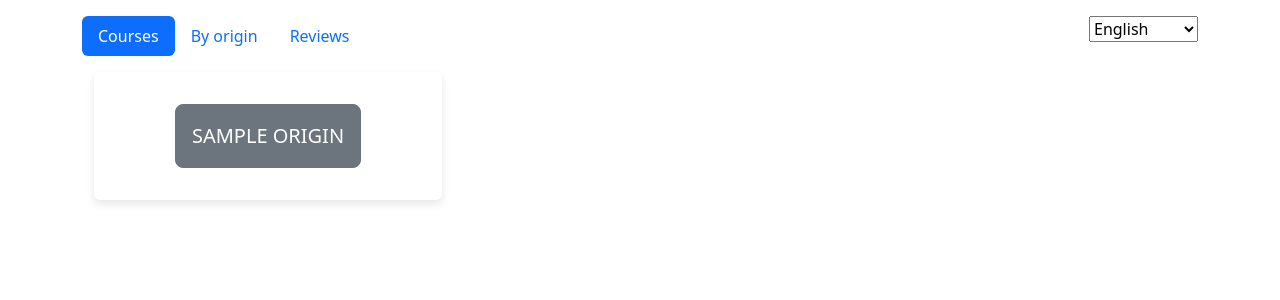
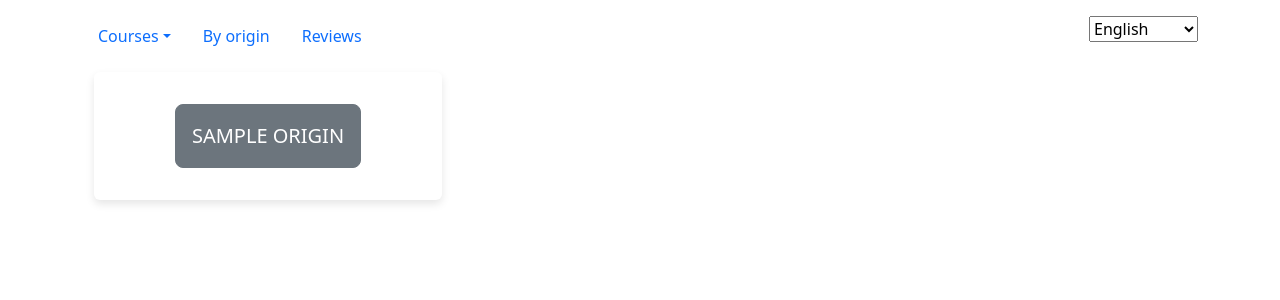
Before and after one commit to Luifer752/Menu, a Django app: template menu/origin/templates/origins.html in a window 1280 px wide. Shown: the top 300 px of the page. Run offline with Django 5.2, Linux system fonts and the light colour scheme; the template is opened without the code that fills it: values that come from a table or form of the project are taken from there, others are empty; tables that the repository leaves empty hold one stand-in row (values such as "Sample post"); some libraries are stand-ins or nearby versions.

Commit message:
Drop down added

```diff
--- a/menu/courses/templates/base.html
+++ b/menu/courses/templates/base.html
@@ -12,7 +12,15 @@
 <div class="container">
     <header class="d-flex justify-content-between py-3">
         <ul class="nav nav-pills">
-            <li class="nav-item"><a href="{% url 'courses:courses_list' %}" class="nav-link active" aria-current="page">{% trans "Courses" %}</a></li>
+            <li class="nav-item dropdown">
+                <a class="nav-link dropdown-toggle" data-bs-toggle="dropdown" href="#" role="button" aria-expanded="false">{% trans "Courses" %}</a>
+                <ul class="dropdown-menu">
+                    <li><a class="dropdown-item" href="{% url 'courses:courses_list' %}">{% trans "All Courses" %}</a></li>
+                    {% for origin in origins %}
+                    <li><a class="dropdown-item" href="{% url 'origin:filtered_courses' pk=origin.id %}?origin={{ origin.id }}">{{ origin.name }}</a></li>
+                    {% endfor %}
+                </ul>
+            </li>
             <li class="nav-item"><a href="{% url 'origin:origins' %}" class="nav-link">{% trans "By origin" %}</a></li>
             <li class="nav-item"><a href="{% url 'reviews:reviews_list' %}" class="nav-link">{% trans "Reviews" %}</a></li>
         </ul>
```
